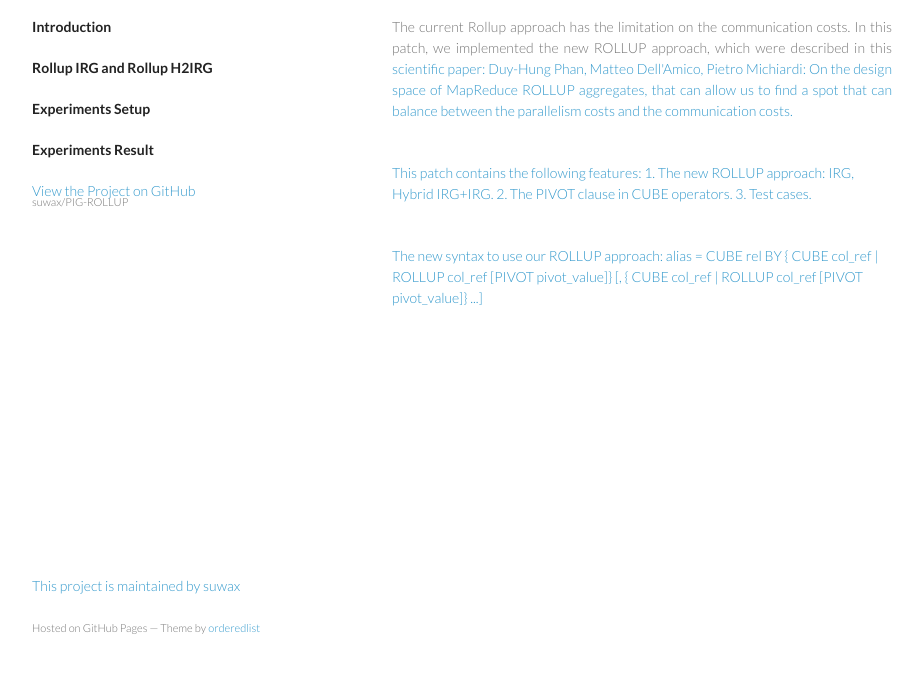
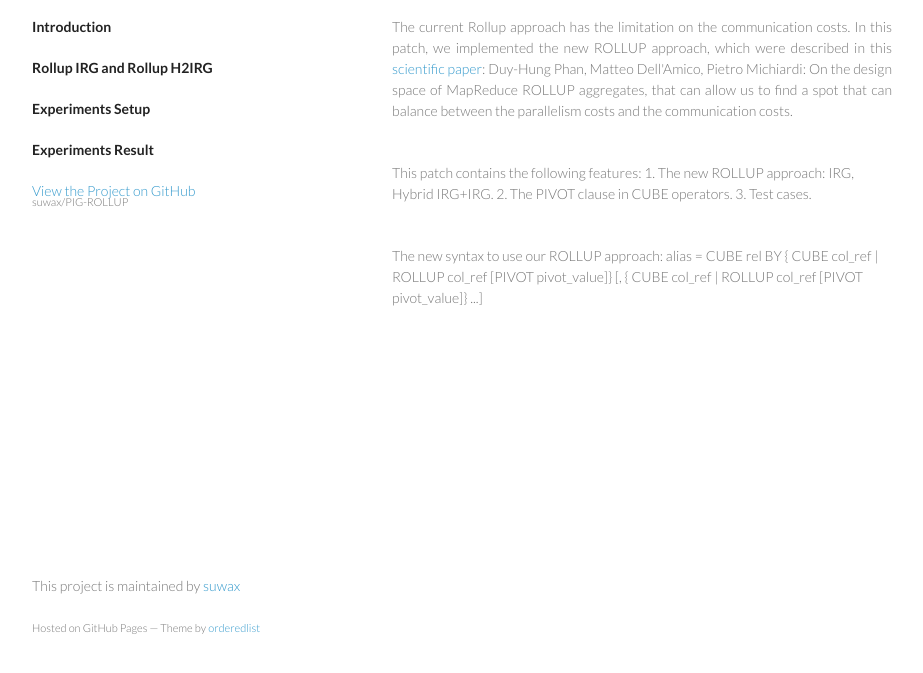
Before and after one commit to suwax/PIG-ROLLUP, a plain HTML site: page index.html in a window 1280 px wide. Shown: the part 93-766 px from the top of the page, without its empty margins (178-1101 px from the left). Drawn offline with Linux system fonts and the light colour scheme.

Commit message:
Update index.html

```diff
--- a/index.html
+++ b/index.html
@@ -29,7 +29,7 @@
         <a name="Introduction" class="anchor" href="#course-description"><span class="octicon octicon-link"></span></a>Introduction</h1>
 
         <p align="justify">
-        The current Rollup approach has the limitation on the communication costs. In this patch, we implemented the new ROLLUP approach, which were described in this <a href="http://www.eurecom.fr/en/publication/4212/download/rs-publi-4212_2.pdf">scientific paper:
+        The current Rollup approach has the limitation on the communication costs. In this patch, we implemented the new ROLLUP approach, which were described in this <a href="http://www.eurecom.fr/en/publication/4212/download/rs-publi-4212_2.pdf">scientific paper</a>:
         Duy-Hung Phan, Matteo Dell'Amico, Pietro Michiardi: On the design space of MapReduce ROLLUP aggregates,
         that can allow us to find a spot that can balance between the parallelism costs and the communication costs.</p><br>
         <p>This patch contains the following features:
```
